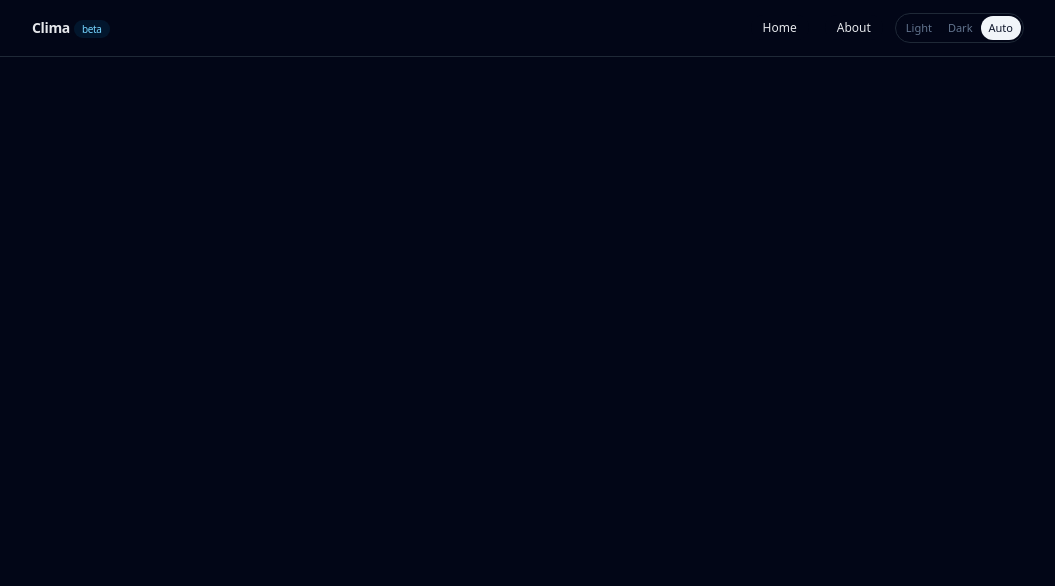
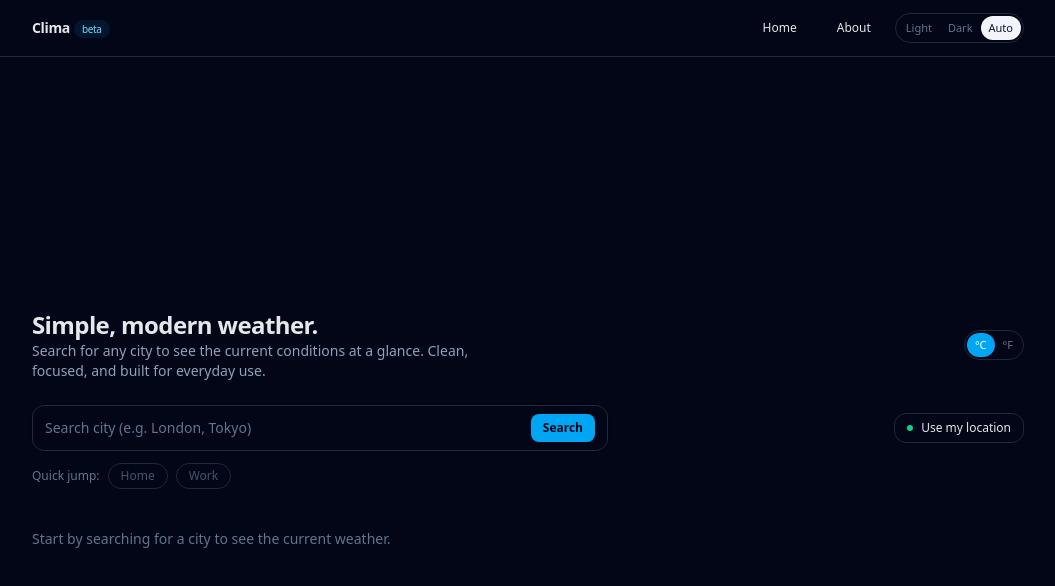
Before and after one commit to abhichhetri09/weather-app, a React (Vite) app: page / in a window 1280 px wide. Shown: the top 586 px of the page, without its empty margins (112-1167 px from the left). Built offline with nearby package versions, Linux system fonts and the light colour scheme; no server answers.

Commit message:
Update homepage routing in App and NavBar components to use root path "/" instead of "/home"

```diff
--- a/src/App.tsx
+++ b/src/App.tsx
@@ -6,7 +6,7 @@ function App() {
   return (
     <Layout>
       <Routes>
-        <Route path="/home" element={<Homepage />} />
+        <Route path="/" element={<Homepage />} />
         {/* more routes here */}
       </Routes>
     </Layout>
--- a/src/components/NavBar.tsx
+++ b/src/components/NavBar.tsx
@@ -5,7 +5,7 @@ const NavBar = () => {
   const navItems = [
     {
       label: "Home",
-      to: "/home",
+      to: "/",
     },
     {
       label: "About",
@@ -14,7 +14,7 @@ const NavBar = () => {
   ];
   return (
     <nav className="flex w-full items-center justify-between gap-4">
-      <Link to="/home" className="text-sm font-semibold tracking-tight">
+      <Link to="/" className="text-sm font-semibold tracking-tight">
         Clima
         <span className="ml-1 rounded-full bg-sky-500/10 px-2 py-0.5 text-[10px] font-medium text-sky-300">
           beta
```
